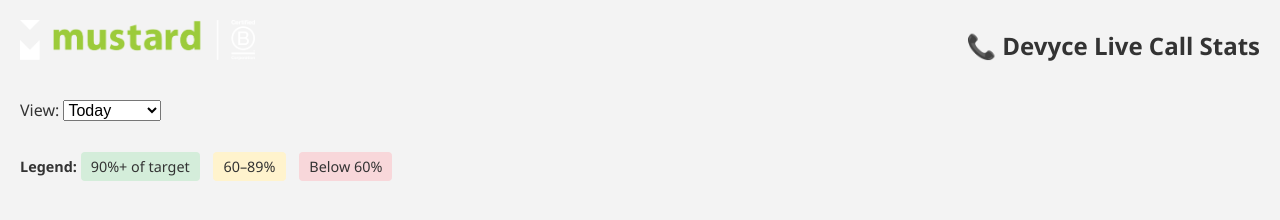
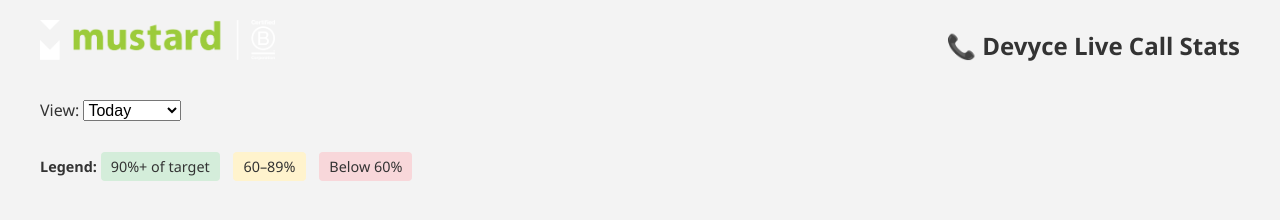
Before and after one commit to bungey42/devyce-scraperv2, a website: page index.html in a window 1280 px wide. Drawn offline with Linux system fonts and the light colour scheme; no server answers.

Commit message:
Update index.html

```diff
--- a/index.html
+++ b/index.html
@@ -11,6 +11,10 @@
       padding: 20px;
       color: #333;
       margin: 0;
+    }
+    .container {
+      max-width: 1200px;
+      margin: 0 auto;
     }
     header {
       display: flex;
@@ -79,6 +83,7 @@
   </style>
 </head>
 <body>
+  <div class="container">
     <header>
       <img src="mustard_green_RGB_black.png" alt="mustard Jobs logo">
       <h2>📞 Devyce Live Call Stats</h2>
@@ -101,6 +106,7 @@
       <span class="green-label">90%+ of target</span>
       <span class="amber-label">60–89%</span>
       <span class="red-label">Below 60%</span>
+    </div>
   </div>
 
   <script>
```
Lines whose indentation alone changed are shown as unchanged.
